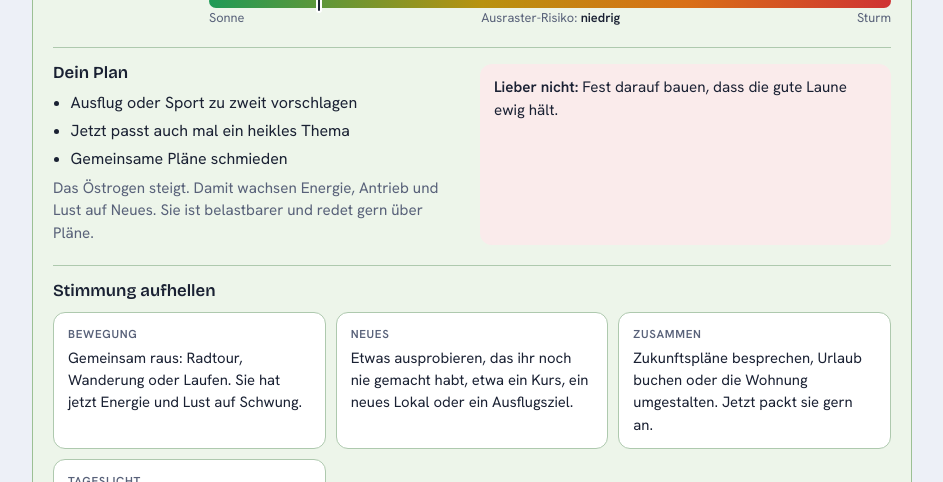
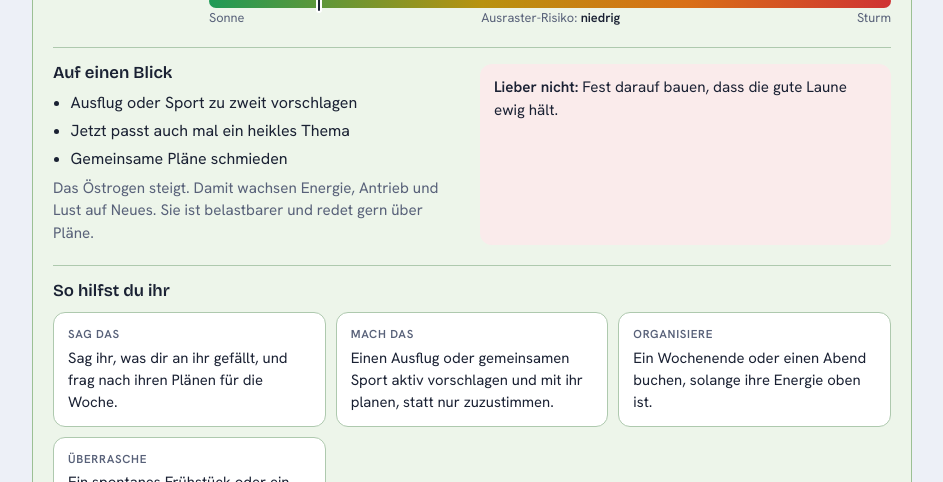
Before and after one commit to mayoh77/Home, a plain HTML site: page Tools/zyklus-wetter.html in a window 1280 px wide. Shown: the part 518-1000 px from the top of the page, without its empty margins (168-1111 px from the left). Drawn offline with nearby package versions, Linux system fonts and the light colour scheme.

Commit message:
Add files via upload

```diff
--- a/Tools/zyklus-wetter.html
+++ b/Tools/zyklus-wetter.html
@@ -238,6 +238,46 @@ button{font:inherit;color:inherit;cursor:pointer}
     ]
   };
 
+  /* Was der Partner konkret tun kann, je Phase */
+  var PARTNER={
+    schon:[
+      ['Sag das','„Wie geht es dir heute? Was brauchst du?“ Dann zuhören und nicht gleich Lösungen anbieten.'],
+      ['Mach das','Alles Anstrengende übernehmen: Einkaufen, Kochen, Wäsche, Aufräumen. Sie soll liegen bleiben dürfen.'],
+      ['Organisiere','Schmerzmittel, Binden oder Tampons, Wärmflasche und Tee vorrätig halten, bevor sie fragen muss.'],
+      ['Überrasche','Ihr Lieblingsessen liefern lassen oder ein kleines Geschenk wie Schokolade oder Blumen, mit einem kurzen Zettel.']
+    ],
+    auf:[
+      ['Sag das','Sag ihr, was dir an ihr gefällt, und frag nach ihren Plänen für die Woche.'],
+      ['Mach das','Einen Ausflug oder gemeinsamen Sport aktiv vorschlagen und mit ihr planen, statt nur zuzustimmen.'],
+      ['Organisiere','Ein Wochenende oder einen Abend buchen, solange ihre Energie oben ist.'],
+      ['Überrasche','Ein spontanes Frühstück oder ein Besuch in einem neuen Café.']
+    ],
+    sonne:[
+      ['Sag das','Ehrliche Komplimente, konkret und ohne Hintergedanken.'],
+      ['Mach das','Volle Aufmerksamkeit schenken: Handy weg, zuhören, Blickkontakt.'],
+      ['Organisiere','Einen besonderen Abend: Tisch reservieren, Babysitter oder Kinokarten. Sie ist jetzt am geselligsten.'],
+      ['Überrasche','Eine Kleinigkeit, die zeigt, dass du zugehört hast, etwa ein Buch oder Konzertkarten.']
+    ],
+    ruhig:[
+      ['Sag das','Wertschätzung für den Alltag: „Danke, dass du dich um das Thema gekümmert hast.“'],
+      ['Mach das','Feste Rituale pflegen wie gemeinsames Abendessen oder Spaziergang und Aufgaben gerecht verteilen.'],
+      ['Organisiere','Die kommenden Wochen entzerren: Termine und Besuch so legen, dass die Tage vor der Periode frei sind.'],
+      ['Überrasche','Ein ruhiger Abend mit ihrem Lieblingsfilm und Snacks, bevor es turbulenter wird.']
+    ],
+    gew:[
+      ['Sag das','Milde Fragen statt Vorwürfe: „Ist gerade viel los? Kann ich dir etwas abnehmen?“ Keine Kommentare zu ihrer Laune.'],
+      ['Mach das','Kleinigkeiten erledigen, bevor sie ihr auffallen, und Streitthemen vertagen.'],
+      ['Organisiere','Stress von ihr fernhalten: Besuch absagen, Termine verschieben, Pflichten abfangen.'],
+      ['Überrasche','Ihre Lieblingssnacks und Tee im Haus haben und einfach hinstellen.']
+    ],
+    sturm:[
+      ['Sag das','„Ich bin für dich da und nehme das nicht persönlich.“ Bei Streit: „Lass uns das morgen in Ruhe besprechen.“'],
+      ['Mach das','Ruhig bleiben und nicht kontern. Bei Eskalation eine Pause vorschlagen und kurz rausgehen.'],
+      ['Organisiere','Alles Nötige bereit haben: Wärmflasche, Schokolade, Lieblingsessen, Tee und einen freien Abend für sie.'],
+      ['Überrasche','Ein handgeschriebener Zettel oder eine Umarmung ohne Erwartung, dazu ein Abend ohne Aufgaben für sie.']
+    ]
+  };
+
   var start=null,L=28,sel=null,example=false,SC=[];
 
   function todayN(){var n=new Date();return Date.UTC(n.getFullYear(),n.getMonth(),n.getDate())/864e5}
@@ -319,9 +359,12 @@ button{font:inherit;color:inherit;cursor:pointer}
         '<div class="gauge-l"><span>Sonne</span><span>Ausraster-Risiko: <b>'+riskLabel(sc)+'</b></span><span>Sturm</span></div></div>'+
       '</div>'+
       '<div class="plan">'+
-        '<div><h3>Dein Plan</h3><ul>'+s.dos.map(function(x){return '<li>'+x+'</li>'}).join('')+'</ul><p class="what">'+s.what+'</p></div>'+
+        '<div><h3>Auf einen Blick</h3><ul>'+s.dos.map(function(x){return '<li>'+x+'</li>'}).join('')+'</ul><p class="what">'+s.what+'</p></div>'+
         '<div class="dont"><b>Lieber nicht:</b> '+s.dont+'</div>'+
       '</div>'+
+      '<div class="boost"><h3>So hilfst du ihr</h3><div class="boost-grid">'+
+        PARTNER[k].map(function(b){return '<div class="tile"><b>'+b[0]+'</b><p>'+b[1]+'</p></div>'}).join('')+
+      '</div></div>'+
       '<div class="boost"><h3>Stimmung aufhellen</h3><div class="boost-grid">'+
         BOOST[k].map(function(b){return '<div class="tile"><b>'+b[0]+'</b><p>'+b[1]+'</p></div>'}).join('')+
       '</div></div>'+
@@ -414,7 +457,8 @@ button{font:inherit;color:inherit;cursor:pointer}
         return '<article class="phase'+(k===k0?' on':'')+'" style="--c:var('+s.v+')">'+
           '<header>'+icon(k)+'<div><h3>'+s.name+'</h3><div class="range">Tag '+days[0]+(days.length>1?'–'+days[days.length-1]:'')+' · '+s.phase+'</div></div></header>'+
           '<p>'+s.what+'</p>'+
-          '<h4>Dein Plan</h4><ul>'+s.dos.map(function(x){return '<li>'+x+'</li>'}).join('')+'</ul>'+
+          '<h4>Auf einen Blick</h4><ul>'+s.dos.map(function(x){return '<li>'+x+'</li>'}).join('')+'</ul>'+
+          '<h4>So hilfst du ihr</h4><ul>'+PARTNER[k].map(function(b){return '<li><b>'+b[0]+':</b> '+b[1]+'</li>'}).join('')+'</ul>'+
           '<h4>Stimmung aufhellen</h4><ul>'+BOOST[k].map(function(b){return '<li><b>'+b[0]+':</b> '+b[1]+'</li>'}).join('')+'</ul></article>';
       }).join('')+'</div></section>';
   }
```
